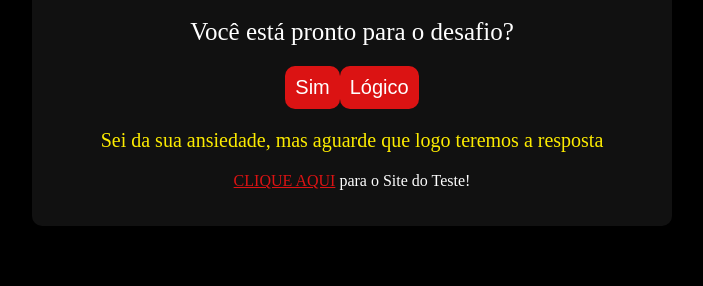
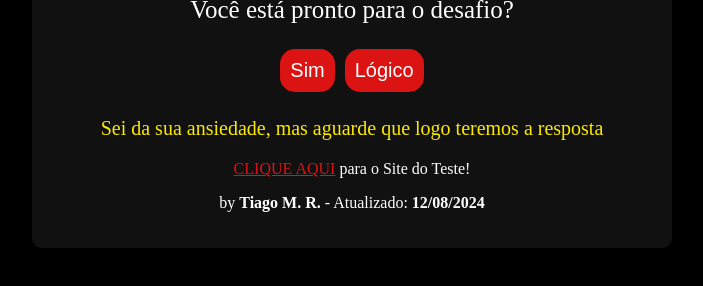
Before and after one commit to pmatjayme/tiago-2t-3b, a plain HTML site: page index.html in a window 1280 px wide. Shown: the part 354-640 px from the top of the page, without its empty margins (288-991 px from the left). Drawn offline with Linux system fonts and the light colour scheme.

Commit message:
12.08 - FIM

```diff
--- a/index.html
+++ b/index.html
@@ -20,6 +20,9 @@
             <p>
                 <a href="https://horizontedaconsciencia.com.br/teste-de-personalidade/" class="link">CLIQUE AQUI</a> para o Site do Teste!
             </p>
+            <p>
+                by <b>Tiago M. R.</b> - Atualizado: <b>12/08/2024</b>
+            </p>
         </div>
     </div>
 <script src="script.js"></script>
--- a/script.js
+++ b/script.js
@@ -20,13 +20,13 @@ const perguntas = [
     enunciado: "Você está em frente da porta do castelo. Como você a imagina?",
     alternativas: [
         {texto: "É uma porta simples",
-        afirmacao: ""
+        afirmacao: "A porta representa sua atitude perante novas experiências. Você provavelmente não teme nenhum desafio e tenta a sorte em situações novas sem pensar duas vezes | "
         },{
         texto: "Está coberta por plantas e é um pouco difícil de encontrá-la",
-        afirmacao: ""
+        afirmacao: "A porta representa sua atitude perante novas experiências. Você provavelmente não sabe o que fazer do seu futuro e da sua vida; olhar para frente parece um pouco enevoado e indefinido | "
         },{
         texto: "É uma porta gigante de madeira com detalhes em metal e parece um pouco assustadora",
-        afirmacao: ""
+        afirmacao: "A porta representa sua atitude perante novas experiências. Você provavelmente tem medo do desconhecido e acha difícil sair da sua zona de conforto e tentar novas experiências | "
         }
     ]
     },
@@ -34,16 +34,16 @@ const perguntas = [
     enunciado: "Você passa pela porta do castelo e percebe que não tem uma alma viva lá dentro, está deserto. Qual é a primeira coisa que você vê?",
     alternativas: [
         {texto: "Uma biblioteca gigantesca com todas as paredes cheias de livros",
-        afirmacao: ""
+        afirmacao: "A área dentro do castelo representa como você acredita que os outros te vêem. Você provavelmente pensa que é aquele que apoia os outros, ajudando-os a encontrar respostas para seus problemas | "
         },{
         texto: "Uma lareira enorme com fogo queimando",
-        afirmacao: ""
+        afirmacao: "A área dentro do castelo representa como você acredita que os outros te vêem. Você acha que causa nas pessoas a sensação de acolhimento e entusiasmo | "
         },{
         texto: "Uma enorme sala de jantar com grandes lustres e carpete vermelho",
-        afirmacao: ""
+        afirmacao: "A área dentro do castelo representa como você acredita que os outros te vêem. Você sente que deslumbra as pessoas ao seu redor e que você tem muito para oferecer | "
         },{
         texto: "Um corredor comprido cheio de portas fechadas",
-        afirmacao: ""
+        afirmacao: "A área dentro do castelo representa como você acredita que os outros te vêem. Você sente que é difícil de ser compreendido e os outros têm que se esforçar muito para saber o que se passa dentro de você | "
         }
     ]
     },
@@ -51,10 +51,10 @@ const perguntas = [
         enunciado: "Você olha ao redor e encontra uma escadaria. Você decide subir os degraus. Como essa escadaria se parece?",
         alternativas: [
             {texto: "Imponente e maciça, como se não levasse a lugar algum",
-            afirmacao: ""
+            afirmacao: "A escadaria mostra a imagem que você tem da vida. Você vê a vida como sofrida, cheia de dificuldades | "
             },{
             texto: "É uma grande e impressionante escadaria em espiral",
-            afirmacao: ""
+            afirmacao: "A escadaria mostra a imagem que você tem da vida. Você é uma pessoa romântica | "
             }
     ]
     },
@@ -62,13 +62,13 @@ const perguntas = [
         enunciado: "Após subir as escadas você chega em uma pequena sala que possui só uma janela. Qual o tamanho da janela?",
         alternativas: [
             {texto: "É uma janela normal",
-            afirmacao: ""
+            afirmacao: "A janela é como você se sente agora. Pessoa com demandas e expectativas bem realistas da vida nesse momento. Você percebe que há limitações, mas o futuro está próximo e parece bem claro pra você | "
             },{
             texto: "É uma janela bem pequena, praticamente uma claraboia",
-            afirmacao: ""
+            afirmacao: "A janela é como você se sente agora. Você se sente depressivo e sem alternativas na sua vida. Pode ser que você sinta que não há saída para o que você está vivendo no momento | "
             },{
             texto: "A janela é gigante, quase do tamanho da parede",
-            afirmacao: ""
+            afirmacao: "A janela é como você se sente agora. Você provavelmente se sente invencível, livre e capaz de conseguir o que quer | "
             }
     ]
     },
@@ -76,16 +76,16 @@ const perguntas = [
         enunciado: "Você olha para fora da janela. O que você vê?",
         alternativas: [
             {texto: "Grandes ondas chocando-se furiosamente contra rochas",
-            afirmacao: ""
+            afirmacao: "A vista da janela é uma visão global da sua vida inteira. Vida agitada e instável | "
             },{
             texto: "Uma floresta com neve",
-            afirmacao: ""
+            afirmacao: "A vista da janela é uma visão global da sua vida inteira. Vida isolada e distante de multidões | "
             },{
             texto: "Um vale bem verde",
-            afirmacao: ""
+            afirmacao: "A vista da janela é uma visão global da sua vida inteira. Vida é calma e estável, sem muito stress ou ansiedade | "
             },{
             texto: "Uma cidade pequena e vibrante",
-            afirmacao: ""
+            afirmacao: "A vista da janela é uma visão global da sua vida inteira. Vida toda socializando com várias pessoas | "
             }
     ]
     },
@@ -93,13 +93,13 @@ const perguntas = [
         enunciado: "Você desce as escadas e retorna ao local onde chegou. Você segue em frente e encontra uma porta na parte de trás do castelo. Ao abri-la, vê um pátio. Como é esse lugar?",
         alternativas: [
             {texto: "Cheio de grandes e assustadoras plantas, relva irregular, pedaços de paus quebrados e arame farpado caído",
-            afirmacao: ""
+            afirmacao: "A imagem do pátio é a imagem que você tem em mente sobre o seu futuro. Pessoa pessimista e não têm uma boa visão do futuro!"
             },{
             texto: "Está muito bem mantido, impecável, com inúmeras flores coloridas",
-            afirmacao: ""
+            afirmacao: "A imagem do pátio é a imagem que você tem em mente sobre o seu futuro. Pessoa que sente que o seu futuro será fantástico!"
             },{
             texto: "É uma pequena selva, mas você pode imaginar como ficaria bonito se alguém o limpasse e o arrumasse",
-            afirmacao: ""
+            afirmacao: "A imagem do pátio é a imagem que você tem em mente sobre o seu futuro. Pessoa otimista, que se preocupa em ser capaz de encontrar energia para tomar o controle da própria vida e fazer o futuro melhor!"
             }
     ]
     },
@@ -107,8 +107,13 @@ const perguntas = [
 
     let atual = 0;
     let perguntaAtual;
+    let historiaFinal = "";
 
     function mostraPergunta(){
+        if(atual >= perguntas.length){
+            mostraResultado();
+            return;
+        }
         perguntaAtual = perguntas[atual];
         caixaPerguntas.textContent = perguntas[atual].enunciado;
         caixaAlternativas.textContent = "";
@@ -119,12 +124,24 @@ const perguntas = [
         for(const alternativa of perguntaAtual.alternativas){
             const botaoAlternativas = document.createElement("button");
             botaoAlternativas.textContent = alternativa.texto;
-            botaoAlternativas.addEventListener("click", function(){
-            atual++;
-            mostraPergunta();
-            });
+            botaoAlternativas.addEventListener("click", () => respostaSelecionada(alternativa));
             caixaAlternativas.appendChild(botaoAlternativas);
         }
     }
 
+    function respostaSelecionada(opcaoSelecionada){
+        const afirmacao = opcaoSelecionada.afirmacao;
+        historiaFinal += afirmacao + " ";
+        atual++;
+        mostraPergunta();
+    }
+
+    function mostraResultado(){
+        caixaPerguntas.textContent = "Sobre sua personalidade...";
+        caixaPerguntas.style.color = "#db1313";
+        textoResultado.textContent = historiaFinal;
+        textoResultado.style.color = "#ffffff";
+        caixaAlternativas.textContent = "";
+    }
+
     mostraPergunta();
--- a/style.css
+++ b/style.css
@@ -42,10 +42,11 @@ button{
     background-color: var(--cor-secundaria);
     color: var(--cor-texto);
     border: none;
-    border-radius: 10px;
+    border-radius: 15px;
     padding: 10px;
     font-size: 20px;
     transition: background-color 0.3s;
+    margin: 5px;
 }
 
 button:hover{
@@ -56,3 +57,7 @@ button:hover{
 .link{
     color: var(--cor-secundaria);
 }
+
+.link:hover{
+    color: var(--cor-destaque);
+}
```
Also changed, not shown: icone.png.
